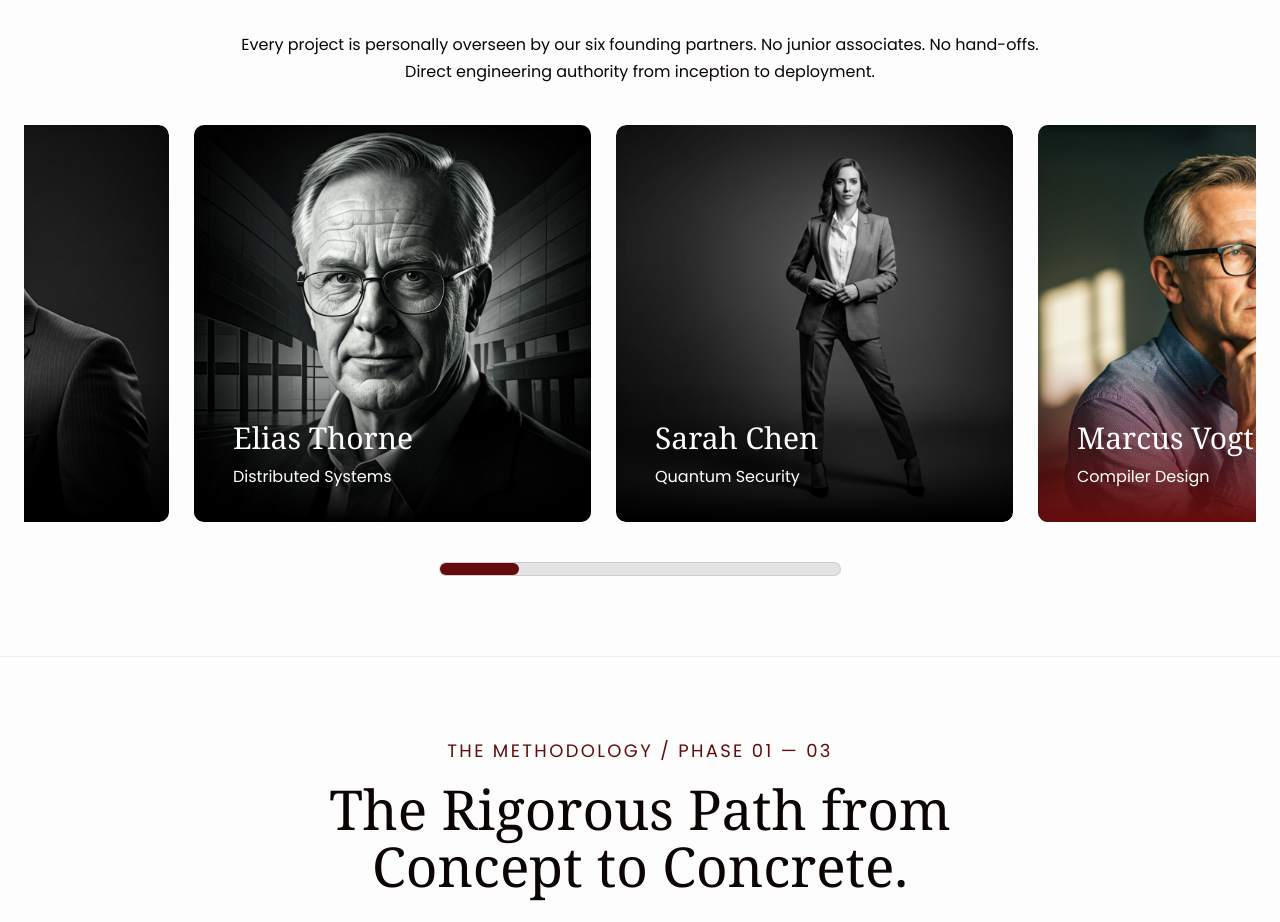
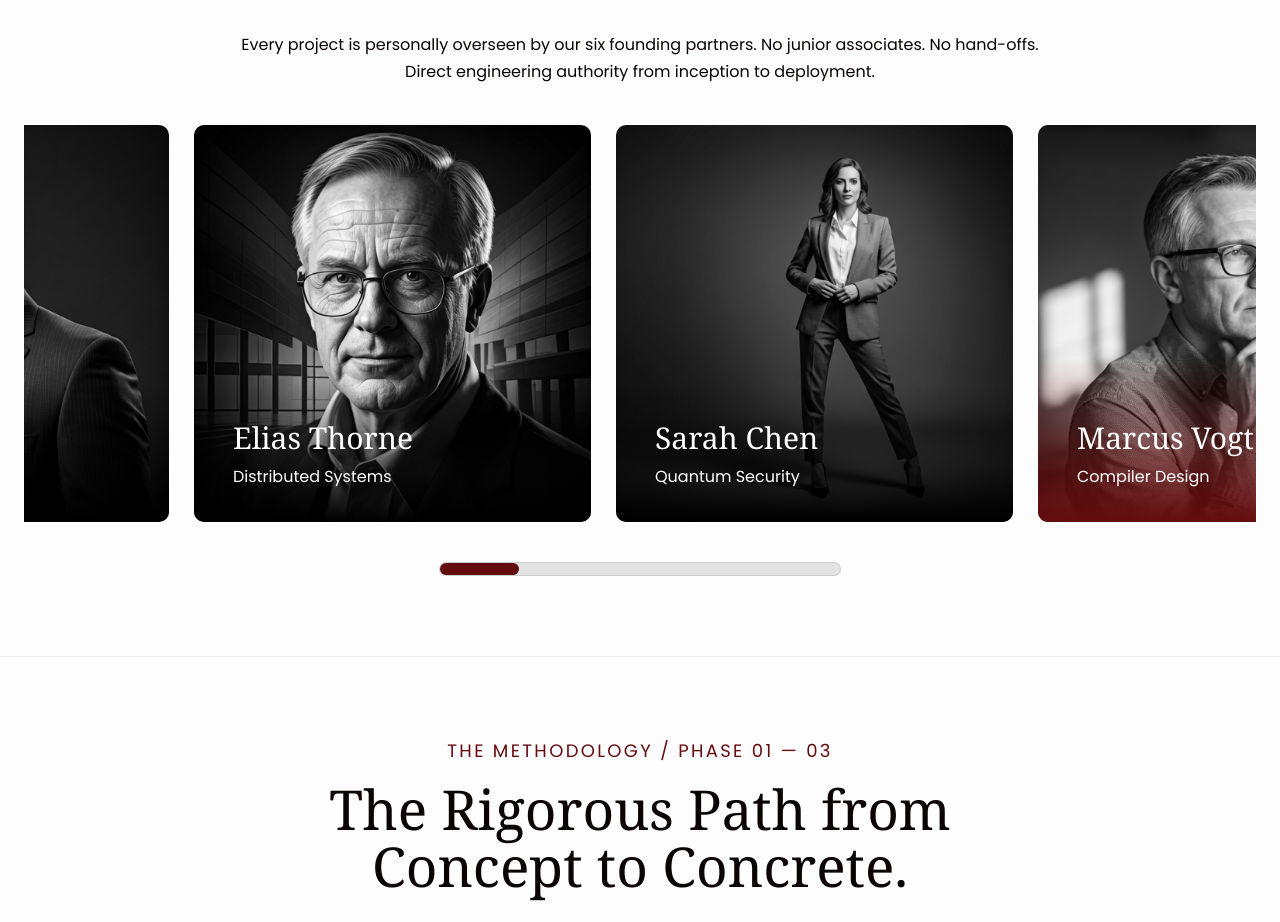
Before and after one commit to konan-5/six-devs, a React (Vite) app: page /approach in a window 1280 px wide. Shown: the part 880-1802 px from the top of the page. Built offline with nearby package versions, Linux system fonts and the light colour scheme.

Commit message:
feat: grayscale-to-color hover on The Collective team images

```diff
--- a/src/pages/approach.tsx
+++ b/src/pages/approach.tsx
@@ -141,11 +141,10 @@ export default function ApproachPage() {
                   const isFeature = i === 3;
                   const isLuminosity = [0, 2, 4, 5].includes(i);
                   return (
-                    <div key={i} className="relative w-[397px] h-[397px] shrink-0 rounded-[10px] overflow-hidden">
+                    <div key={i} className="group relative w-[397px] h-[397px] shrink-0 rounded-[10px] overflow-hidden">
                       <img
                         src={member.image} alt={member.name}
-                        className="w-full h-full object-cover"
-                        style={isLuminosity ? { mixBlendMode: "luminosity" } : undefined}
+                        className="w-full h-full object-cover grayscale group-hover:grayscale-0 transition-all duration-500"
                       />
                       <div
                         className="absolute inset-x-0 bottom-0 rounded-b-[10px]"
```
